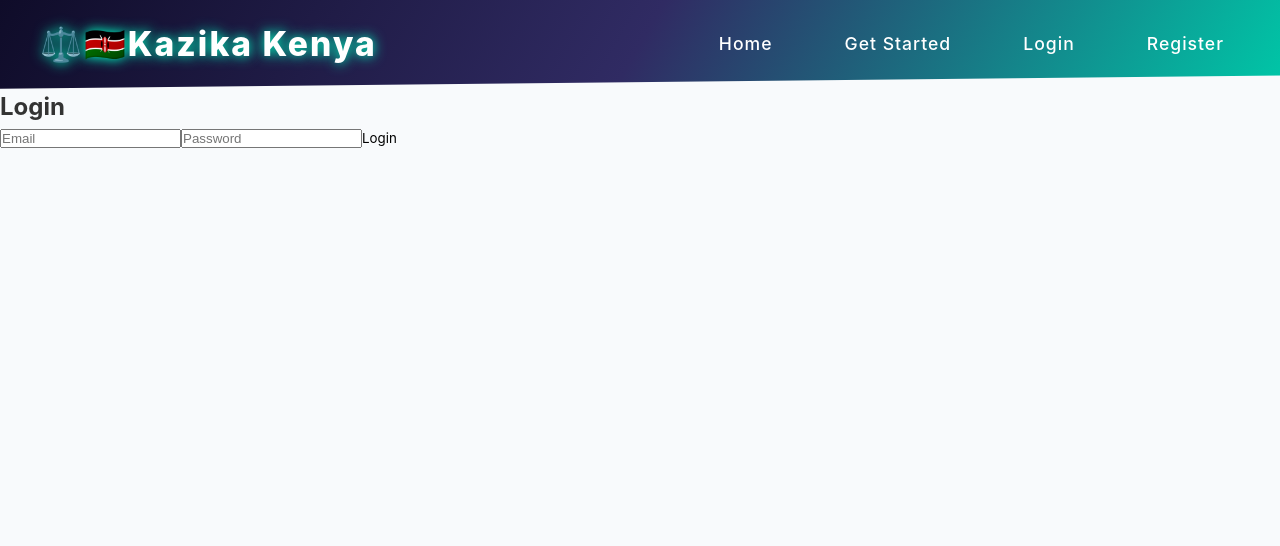
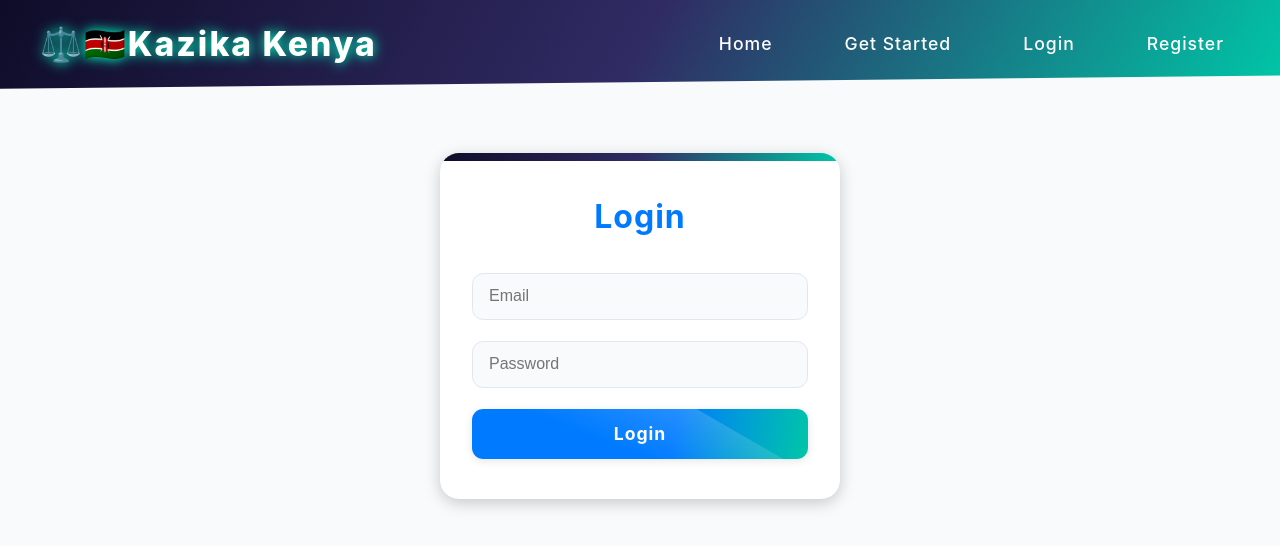
Before and after one commit to Imani-ux/phase-4-project, a React (Vite) app in the folder client/: page /login in a window 1280 px wide. Shown: the top 546 px of the page. Built offline with nearby package versions, Linux system fonts and the light colour scheme.

Commit message:
Updated login.css

```diff
--- a/client/src/pages/Login.css
+++ b/client/src/pages/Login.css
@@ -1,71 +1,113 @@
-/* Login and Register */
-.auth-container {
+.login-container {
   max-width: 400px;
-  margin: 5rem auto;
-  background: white;
-  padding: 2rem;
-  border-radius: 1rem;
-  box-shadow: 0 8px 30px rgba(0, 0, 0, 0.1);
+  margin: 4rem auto;
+  background: #fff;
+  border-radius: 1.2rem;
+  box-shadow: var(--shadow-md);
+  padding: 2.5rem 2rem;
+  display: flex;
+  flex-direction: column;
+  align-items: center;
+  position: relative;
+  overflow: hidden;
 }
 
-.auth-container h2 {
+.login-container::before {
+  content: '';
+  position: absolute;
+  top: 0;
+  left: 0;
+  right: 0;
+  height: 8px;
+  background: linear-gradient(90deg, var(--dark), var(--secondary), var(--primary));
+}
+
+.login-title {
   text-align: center;
   margin-bottom: 2rem;
-  color: #1e293b;
+  font-size: 2rem;
+  font-weight: 700;
+  color: #007bff;
+  letter-spacing: 1px;
 }
 
-.auth-form {
+.login-form {
+  width: 100%;
   display: flex;
   flex-direction: column;
-  gap: 1.2rem;
+  gap: 1.3rem;
 }
 
-.auth-form input,
-.auth-form select {
-  padding: 0.75rem 1rem;
-  border: 1px solid #cbd5e1;
-  border-radius: 0.5rem;
+.login-form select,
+.login-form input {
+  padding: 0.85rem 1rem;
+  border-radius: 0.7rem;
+  border: 1.5px solid #e0e7ef;
   font-size: 1rem;
-  outline: none;
-  transition: border-color 0.2s ease;
+  background: #f8fafc;
+  transition: all var(--transition-medium);
 }
 
-.auth-form input:focus,
-.auth-form select:focus {
-  border-color: #0ea5e9;
+.login-form select:focus,
+.login-form input:focus {
+  border: 1.5px solid #00c6a7;
+  outline: none;
+  box-shadow: 0 0 0 2px #00c6a733;
 }
 
-.auth-form button {
-  background-color: #0ea5e9;
-  color: white;
-  padding: 0.75rem;
+.login-form button {
+  padding: 0.9rem;
+  border-radius: 0.7rem;
+  background: linear-gradient(100deg, #007bff 60%, #00c6a7 100%);
+  color: #fff;
   border: none;
-  border-radius: 0.5rem;
-  font-size: 1rem;
+  font-weight: 700;
+  font-size: 1.1rem;
+  letter-spacing: 1px;
   cursor: pointer;
-  transition: background 0.3s ease;
+  box-shadow: var(--shadow-sm);
+  transition: all var(--transition-medium);
+  position: relative;
+  overflow: hidden;
 }
 
-.auth-form button:hover {
-  background-color: #0369a1;
+.login-form button::after {
+  content: '';
+  position: absolute;
+  top: -50%;
+  left: -50%;
+  width: 200%;
+  height: 200%;
+  background: linear-gradient(
+    to bottom right,
+    rgba(255, 255, 255, 0.3) 0%,
+    rgba(255, 255, 255, 0) 60%
+  );
+  transform: rotate(30deg);
+  transition: all var(--transition-medium);
 }
-/* Responsive */
-@media (max-width: 768px) {
-  .navbar-links {
-    flex-direction: column;
-    gap: 1rem;
-    align-items: flex-start;
+
+.login-form button:hover::after {
+  transform: rotate(30deg) translate(10%, 10%);
+}
+
+.login-form button:hover {
+  background: linear-gradient(100deg, #0056b3 60%, #00a68a 100%);
+  transform: translateY(-2px) scale(1.02);
+}
+
+@media (max-width: 500px) {
+  .login-container {
+    margin: 2rem auto;
+    padding: 1.5rem 1rem;
   }
 
-  .landing h1 {
-    font-size: 2rem;
+  .login-title {
+    font-size: 1.5rem;
+    margin-bottom: 1.5rem;
   }
 
-  .landing p {
-    font-size: 1rem;
-  }
-
-  .auth-container {
-    margin: 2rem;
+  .login-form {
+    gap: 1rem;
   }
 }
```
